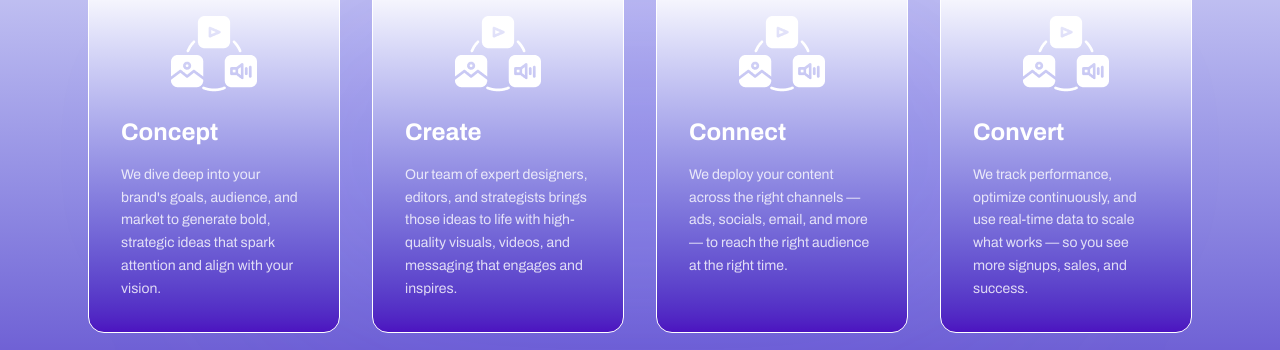
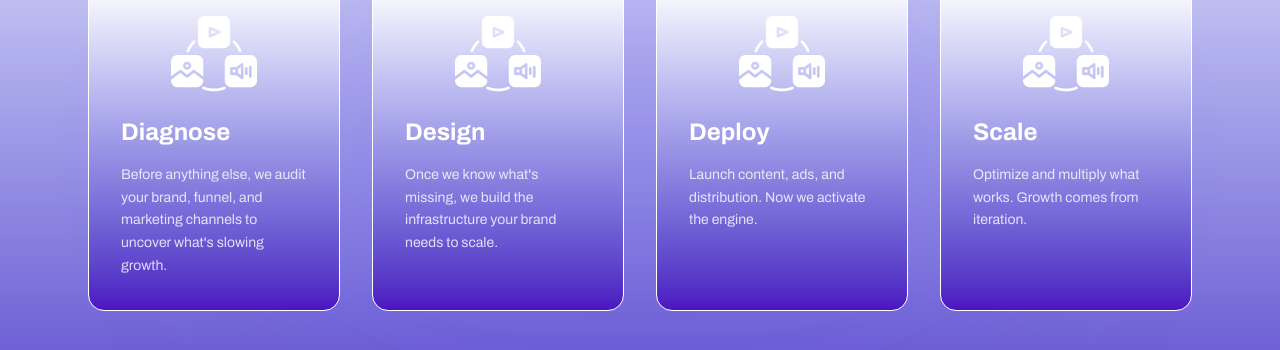
Before and after one commit to Femi-Benjamin/Titan-leap, a React (Vite) app: page / in a window 1280 px wide. Shown: the part 3508-3858 px from the top of the page. Built offline with nearby package versions, Linux system fonts and the light colour scheme.

Commit message:
feat: update process steps titles and descriptions for clarity and alignment with branding strategy

```diff
--- a/src/Components/Process.tsx
+++ b/src/Components/Process.tsx
@@ -9,24 +9,24 @@ const SignatureProcess = () => {
 
   const processSteps = [
     {
-      title: "Concept",
+      title: "Diagnose",
       description:
-        "We dive deep into your brand's goals, audience, and market to generate bold, strategic ideas that spark attention and align with your vision.",
+        "Before anything else, we audit your brand, funnel, and marketing channels to uncover what's slowing growth.",
     },
     {
-      title: "Create",
+      title: "Design",
       description:
-        "Our team of expert designers, editors, and strategists brings those ideas to life with high-quality visuals, videos, and messaging that engages and inspires.",
+        "Once we know what's missing, we build the infrastructure your brand needs to scale.",
     },
     {
-      title: "Connect",
+      title: "Deploy",
       description:
-        "We deploy your content across the right channels — ads, socials, email, and more — to reach the right audience at the right time.",
+        "Launch content, ads, and distribution. Now we activate the engine.",
     },
     {
-      title: "Convert",
+      title: "Scale",
       description:
-        "We track performance, optimize continuously, and use real-time data to scale what works — so you see more signups, sales, and success.",
+        "Optimize and multiply what works. Growth comes from iteration.",
     },
   ];
 
@@ -89,8 +89,8 @@ const SignatureProcess = () => {
                 visible: { opacity: 1, y: 0 },
               }}
               onClick={() => toggleCard(index)}
-              className={`group relative bg-gradient-to-t from-[#4C13C0] to-[#FFFFFF] rounded-2xl p-8 border border-[#FFFFFF] transition-all duration-500 cursor-pointer
-                ${activeCard === index ? "border-[#FFD646]/30" : ""}
+              className={`group relative bg-gradient-to-t from-[#4C13C0] to-[#FFFFFF] rounded-2xl p-8 border border-[#FFFFFF] transition-all duration-500 cursor-pointer transform-gpu md:hover:scale-[1.02] md:hover:shadow-[0_18px_45px_rgba(0,0,0,0.25)]
+                ${activeCard === index ? "border-[#FFD646]/30 scale-[1.02] shadow-[0_18px_45px_rgba(0,0,0,0.25)]" : ""}
               `}
             >
               {/* Hover Gradient Border Effect - more obvious yellow */}
```
